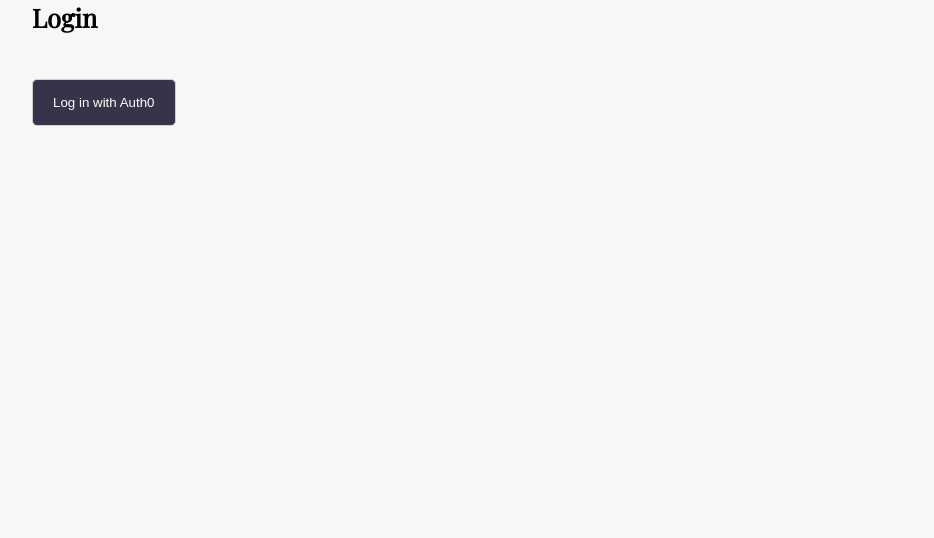
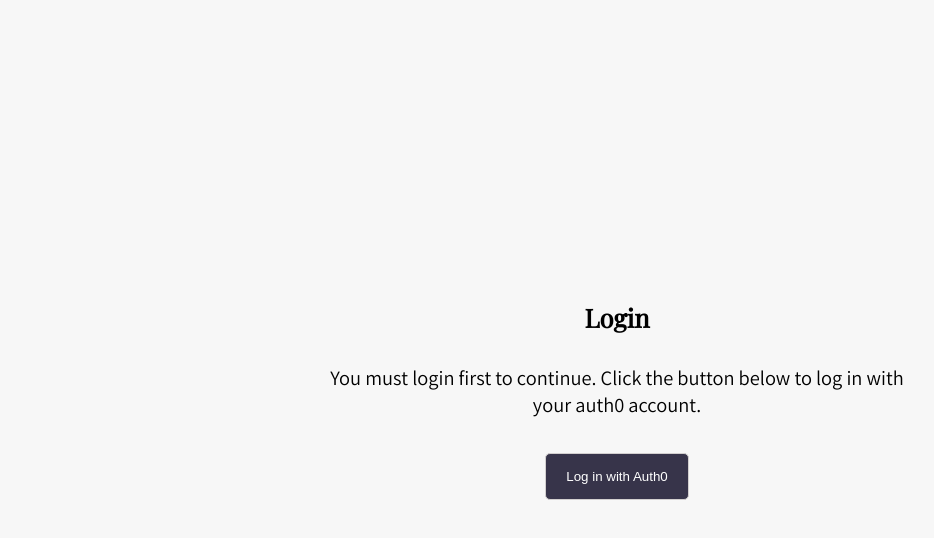
Before and after one commit to ghkobbs/react-live-chat, a React (Create React App) app in the folder client/: page / in a window 1280 px wide. Shown: the top 538 px of the page, without its empty margins (23-957 px from the left). Built offline with nearby package versions, Linux system fonts and the light colour scheme; no server answers.

Commit message:
Update: Login ui improvements

```diff
--- a/client/src/components/auth/Auth.js
+++ b/client/src/components/auth/Auth.js
@@ -49,6 +49,7 @@
                 </div>
               ) : null}
               <h2>Login</h2>
+              <p>You must login first to continue. Click the button below to log in with your auth0 account.</p>
               <div className="button-wrapper">
                 <button type="button" onClick={authorizeNewAuth0User}>
                   Log in with Auth0
--- a/client/src/components/styles/style.css
+++ b/client/src/components/styles/style.css
@@ -43,13 +43,24 @@
   margin: auto;
 }
 .auth-inner-wrapper .auth-wrapper {
-  display: grid;
-  grid-template-columns: 1fr 1fr;
-  grid-gap: 50px;
+  margin: auto;
+  width: 600px;
+  max-width: 95%;
+  height: 100%;
+  display: flex;
+  align-items: center;
+  justify-content: center;
 }
 .auth-inner-wrapper {
   height: 100vh;
   display: flex;
+}
+.auth-inner-wrapper .auth-wrapper .auth-login-wrapper h2 {
+    text-align: center;
+}
+.auth-inner-wrapper .auth-wrapper .auth-login-wrapper p {
+  text-align: center;
+  font-size: 1.2rem;
 }
 .auth-wrapper .input-wrapper {
   margin-bottom: 20px;
@@ -85,7 +96,7 @@
   background-color: var(--color-primary-hover);
 }
 .auth-wrapper .button-wrapper {
-  text-align: left;
+  text-align: center;
 }
 .alert {
   padding: 15px 20px;
```
